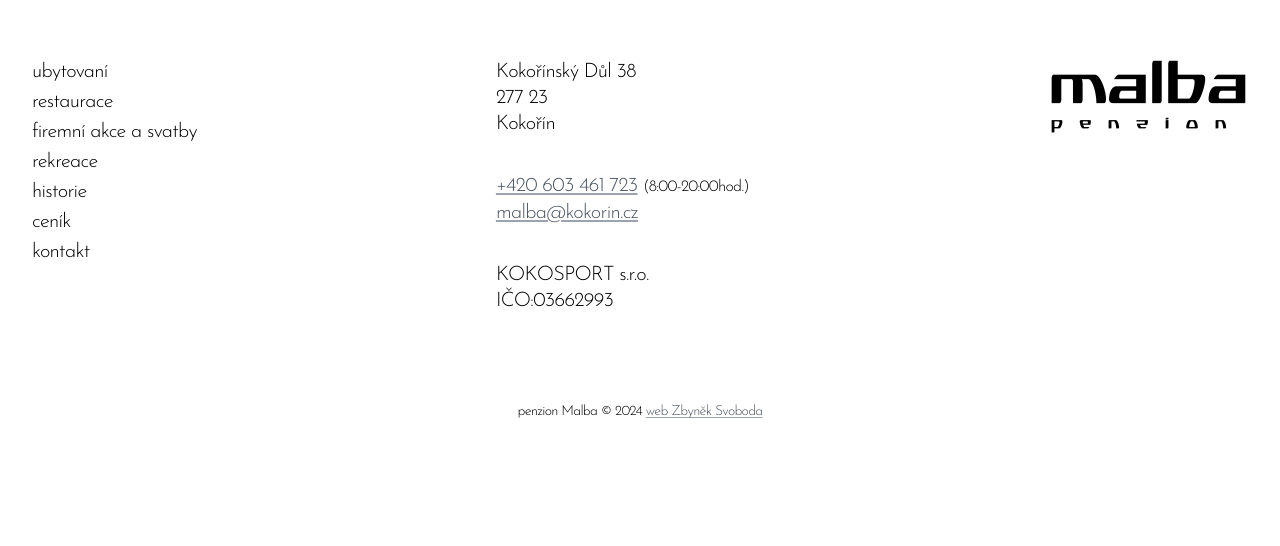
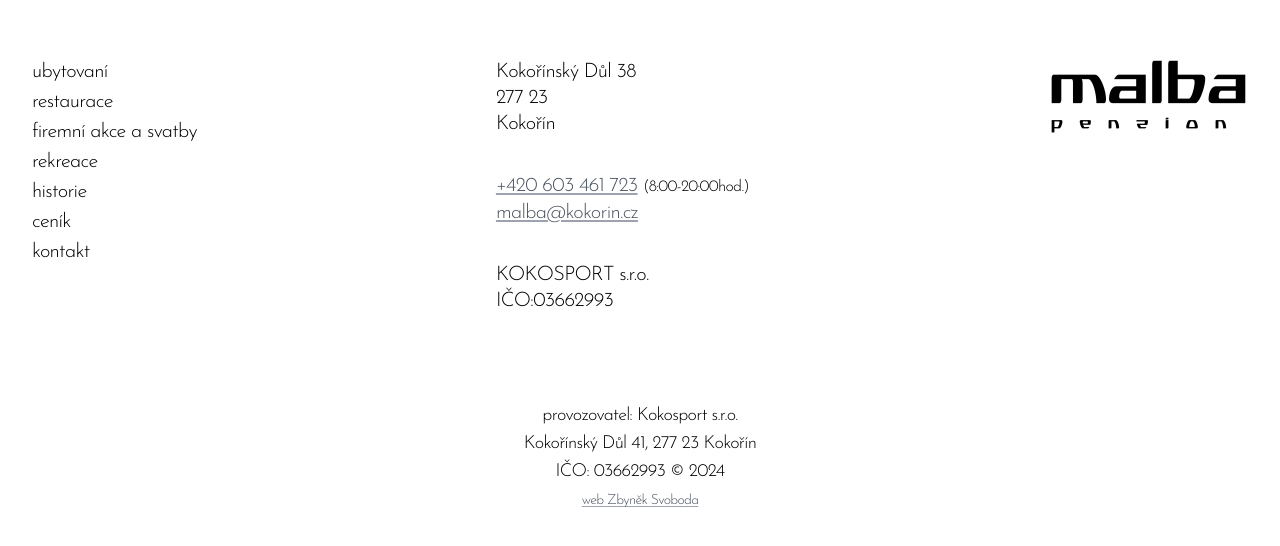
Before and after one commit to wentura/malba, a Next.js app: page / in a window 1280 px wide. Shown: the part 10564-11110 px from the top of the page. Built offline with nearby package versions, Linux system fonts and the light colour scheme.

Commit message:
provozovatel

```diff
--- a/components/footer.jsx
+++ b/components/footer.jsx
@@ -128,9 +128,18 @@ export default function Footer() {
           {/* </div> */}
           {/* social - end */}
         </div>
-        <div className="py-8 text-sm text-center text-malba-200">
-          penzion Malba © {new Date().getFullYear()}{" "}
-          <a href="https://zbyneksvoboda.cz" target="_blank" className="odkaz">
+        <div className="py-8 text-lg text-center text-malba-200">
+          provozovatel: Kokosport s.r.o.
+          <br />
+          Kokořínský Důl 41, 277 23 Kokořín
+          <br />
+          IČO: 03662993 &copy; {new Date().getFullYear()}
+          <br />
+          <a
+            href="https://zbyneksvoboda.cz"
+            target="_blank"
+            className="odkaz text-sm pt-4"
+          >
             web Zbyněk Svoboda
           </a>
         </div>
```
